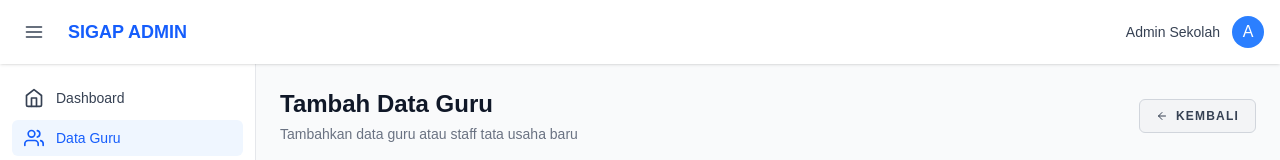
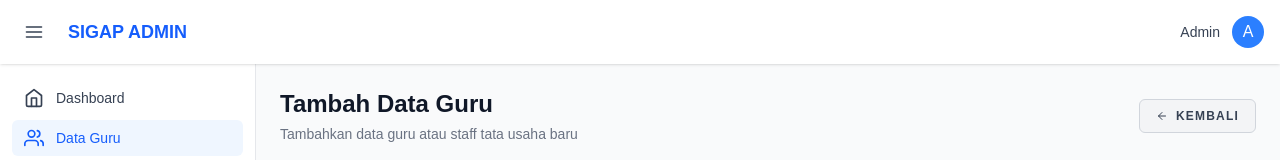
Before and after one commit to GabrielArdy/sigap-frontend, a Next.js app: page /admin/teacher/new in a window 1280 px wide. Shown: the top 160 px of the page. Built offline with nearby package versions, Linux system fonts and the light colour scheme.

Commit message:
fix: integrate user icon with backend

```diff
--- a/src/app/admin/layout.jsx
+++ b/src/app/admin/layout.jsx
@@ -10,7 +10,36 @@ export default function DashboardLayout({ children }) {
   const [isMobile, setIsMobile] = useState(false);
   const [isSettingsOpen, setSettingsOpen] = useState(false);
   const [isProfileDropdownOpen, setProfileDropdownOpen] = useState(false);
+  const [user, setUser] = useState(null);
   const pathname = usePathname();
+
+  // Get user from localStorage
+  useEffect(() => {
+    try {
+      const userData = localStorage.getItem('user');
+      if (userData) {
+        setUser(JSON.parse(userData));
+      }
+    } catch (error) {
+      console.error('Error parsing user data from localStorage:', error);
+    }
+  }, []);
+
+  // Get user initials for avatar
+  const getUserInitials = () => {
+    if (!user) return 'A';
+
+    const firstInitial = user.firstName ? user.firstName.charAt(0) : '';
+    const lastInitial = user.lastName ? user.lastName.charAt(0) : '';
+
+    return (firstInitial + lastInitial).toUpperCase() || 'A';
+  };
+
+  // Get full name
+  const getFullName = () => {
+    if (!user) return 'Admin';
+    return `${user.firstName || ''} ${user.lastName || ''}`.trim() || 'Admin';
+  };
 
   // Handle responsive sidebar
   useEffect(() => {
@@ -109,11 +138,6 @@ export default function DashboardLayout({ children }) {
   // Profile action
   const profileActions = [
     {
-      name: 'Profile',
-      icon: <FiUser className="w-5 h-5" />,
-      action: () => {/* Navigate to profile */},
-    },
-    {
       name: 'Logout',
       icon: <FiLogOut className="w-5 h-5" />,
       action: () => {/* Handle logout */},
@@ -144,17 +168,17 @@ export default function DashboardLayout({ children }) {
               onClick={() => setProfileDropdownOpen(!isProfileDropdownOpen)}
               className="flex items-center space-x-3 group focus:outline-none"
             >
-              <span className="text-sm font-medium text-gray-700 group-hover:text-blue-600">Admin Sekolah</span>
+              <span className="text-sm font-medium text-gray-700 group-hover:text-blue-600">{getFullName()}</span>
               <div className="h-8 w-8 rounded-full bg-blue-500 flex items-center justify-center text-white uppercase">
-                A
+                {getUserInitials()}
               </div>
             </button>
 
             {isProfileDropdownOpen && (
               <div className="absolute right-0 mt-2 w-48 bg-white rounded-md shadow-lg py-1 z-50 border border-gray-200">
                 <div className="px-4 py-3 border-b border-gray-100">
-                  <p className="text-sm leading-5 font-medium text-gray-900">Admin Sekolah</p>
-                  <p className="text-xs leading-4 font-medium text-gray-500 truncate">admin@example.com</p>
+                  <p className="text-sm leading-5 font-medium text-gray-900">{getFullName()}</p>
+                  <p className="text-xs leading-4 font-medium text-gray-500 truncate">{user?.position || 'Admin'}</p>
                 </div>
 
                 {profileActions.map((item, index) => (
```
